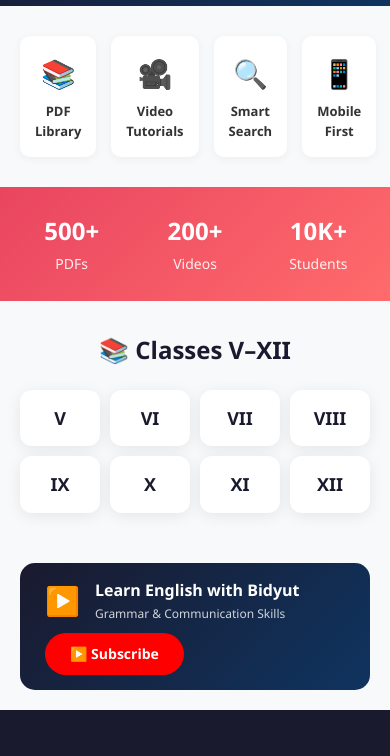
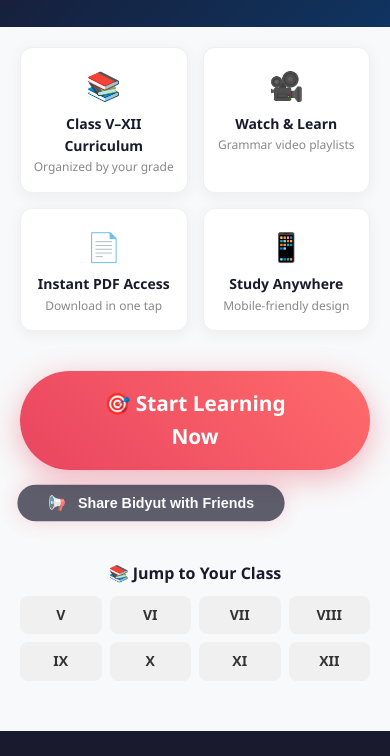
Before and after one commit to pbwsantu-collab/bidyut-, a plain HTML site: page index.html in a window 390 px wide. Shown: the part 439-1195 px from the top of the page. Drawn offline with Linux system fonts and the light colour scheme.

Commit message:
Revamp index.html with new title and styles
Updated title and enhanced layout with new styles. Added features for better user interaction and mobile responsiveness.

```diff
--- a/index.html
+++ b/index.html
@@ -3,8 +3,115 @@
 <head>
     <meta charset="UTF-8">
     <meta name="viewport" content="width=device-width, initial-scale=1.0">
-    <title>Bidyut - Learn English</title>
+    <title>Bidyut - Master English Grammar</title>
     <link rel="stylesheet" href="style.css">
+    <style>
+        /* Compact layout overrides */
+        .hero {
+            padding: 40px 20px 20px;
+            min-height: auto;
+        }
+        .hero-content {
+            max-width: 700px;
+        }
+        .hero h1 {
+            font-size: 2.5rem;
+            margin-bottom: 10px;
+        }
+        .benefits-grid {
+            display: grid;
+            grid-template-columns: repeat(auto-fit, minmax(150px, 1fr));
+            gap: 15px;
+            max-width: 900px;
+            margin: 20px auto;
+            padding: 0 20px;
+        }
+        .benefit-item {
+            background: #fff;
+            padding: 15px 10px;
+            border-radius: 12px;
+            text-align: center;
+            box-shadow: 0 3px 15px rgba(0,0,0,0.06);
+            border: 1px solid #f0f0f0;
+        }
+        .benefit-item .icon { font-size: 28px; display: block; margin-bottom: 5px; }
+        .benefit-item .label { font-size: 14px; font-weight: 600; color: #1a1a2e; }
+        .benefit-item .desc { font-size: 12px; color: #888; margin: 0; }
+        .cta-section {
+            text-align: center;
+            padding: 20px 20px 30px;
+        }
+        .btn-killer {
+            display: inline-block;
+            padding: 16px 60px;
+            font-size: 1.3rem;
+            font-weight: 700;
+            color: #fff;
+            background: linear-gradient(45deg, #e94560, #ff6b6b);
+            border: none;
+            border-radius: 50px;
+            text-decoration: none;
+            box-shadow: 0 8px 30px rgba(233, 69, 96, 0.4);
+            transition: transform 0.2s, box-shadow 0.2s;
+        }
+        .btn-killer:hover {
+            transform: scale(1.05);
+            box-shadow: 0 12px 40px rgba(233, 69, 96, 0.6);
+        }
+
+        /* ===== BLINKING SHARE LINK ===== */
+        .share-container {
+            margin-top: 15px;
+            text-align: center;
+        }
+        .share-link {
+            display: inline-block;
+            padding: 10px 30px;
+            background: #1a1a2e;
+            color: #fff;
+            border-radius: 50px;
+            text-decoration: none;
+            font-size: 14px;
+            font-weight: 600;
+            cursor: pointer;
+            border: none;
+            transition: background 0.3s;
+            animation: blinkPulse 2s infinite;
+        }
+        .share-link:hover {
+            background: #0f3460;
+        }
+        .share-link .icon {
+            margin-right: 8px;
+        }
+        .share-feedback {
+            display: inline-block;
+            margin-left: 10px;
+            font-size: 14px;
+            color: #25D366;
+            font-weight: 600;
+            opacity: 0;
+            transition: opacity 0.3s;
+        }
+        .share-feedback.show {
+            opacity: 1;
+        }
+
+        @keyframes blinkPulse {
+            0% { opacity: 1; transform: scale(1); }
+            50% { opacity: 0.7; transform: scale(1.02); box-shadow: 0 0 20px rgba(233, 69, 96, 0.3); }
+            100% { opacity: 1; transform: scale(1); }
+        }
+
+        /* Hide old sections we don't need */
+        .features, .stats, .classes, .grammar-featured, [style*="YouTube"], .youtube-section {
+            display: none !important;
+        }
+        /* Keep footer clean */
+        .footer {
+            margin-top: 20px;
+        }
+    </style>
 </head>
 <body>
 
@@ -22,81 +129,63 @@
     </div>
 </nav>
 
-<!-- ===== CONCISE HERO ===== -->
-<section class="hero" style="padding:50px 20px;">
+<!-- ===== KILLER HERO ===== -->
+<section class="hero">
     <div class="hero-content">
-        <h1>📖 Welcome to <span>Bidyut</span></h1>
-        <p style="font-size:18px;">Learn English Grammar & More — Free for Classes V–XII.</p>
-        <div class="hero-buttons">
-            <a href="library.html" class="btn-primary">📚 Library</a>
-            <a href="videos.html" class="btn-secondary">🎥 Videos</a>
-            <a href="contact.html" class="btn-secondary" style="border-color:#e94560; color:#e94560;">📞 Contact</a>
-        </div>
+        <h1>Master English Grammar & Ace Your Exams — <span>Free.</span></h1>
+        <p style="font-size: 1.2rem; color: #555; margin-bottom: 10px;">Class V–XII study materials, video playlists, and PDFs—all in one place.</p>
     </div>
 </section>
 
-<!-- ===== QUICK FEATURES (4 ICON CARDS) ===== -->
-<section style="padding:30px 20px; max-width:1000px; margin:0 auto;">
-    <div style="display:grid; grid-template-columns:repeat(4, 1fr); gap:15px; text-align:center;">
-        <div style="background:#fff; padding:15px; border-radius:10px; box-shadow:0 2px 10px rgba(0,0,0,0.05);">
-            <span style="font-size:28px;">📚</span>
-            <p style="margin:5px 0 0; font-size:13px; font-weight:bold;">PDF Library</p>
-        </div>
-        <div style="background:#fff; padding:15px; border-radius:10px; box-shadow:0 2px 10px rgba(0,0,0,0.05);">
-            <span style="font-size:28px;">🎥</span>
-            <p style="margin:5px 0 0; font-size:13px; font-weight:bold;">Video Tutorials</p>
-        </div>
-        <div style="background:#fff; padding:15px; border-radius:10px; box-shadow:0 2px 10px rgba(0,0,0,0.05);">
-            <span style="font-size:28px;">🔍</span>
-            <p style="margin:5px 0 0; font-size:13px; font-weight:bold;">Smart Search</p>
-        </div>
-        <div style="background:#fff; padding:15px; border-radius:10px; box-shadow:0 2px 10px rgba(0,0,0,0.05);">
-            <span style="font-size:28px;">📱</span>
-            <p style="margin:5px 0 0; font-size:13px; font-weight:bold;">Mobile First</p>
-        </div>
+<!-- ===== BULLET POINTS OF VALUE ===== -->
+<div class="benefits-grid">
+    <div class="benefit-item">
+        <span class="icon">📚</span>
+        <div class="label">Class V–XII Curriculum</div>
+        <p class="desc">Organized by your grade</p>
     </div>
-</section>
+    <div class="benefit-item">
+        <span class="icon">🎥</span>
+        <div class="label">Watch & Learn</div>
+        <p class="desc">Grammar video playlists</p>
+    </div>
+    <div class="benefit-item">
+        <span class="icon">📄</span>
+        <div class="label">Instant PDF Access</div>
+        <p class="desc">Download in one tap</p>
+    </div>
+    <div class="benefit-item">
+        <span class="icon">📱</span>
+        <div class="label">Study Anywhere</div>
+        <p class="desc">Mobile-friendly design</p>
+    </div>
+</div>
 
-<!-- ===== STATS (Compact) ===== -->
-<section style="background:linear-gradient(135deg, #e94560, #ff6b6b); padding:25px 20px; color:#fff;">
-    <div style="max-width:900px; margin:0 auto; display:grid; grid-template-columns:repeat(3, 1fr); gap:20px; text-align:center;">
-        <div><span style="font-size:24px; font-weight:bold;">500+</span><br><span style="font-size:14px; opacity:0.9;">PDFs</span></div>
-        <div><span style="font-size:24px; font-weight:bold;">200+</span><br><span style="font-size:14px; opacity:0.9;">Videos</span></div>
-        <div><span style="font-size:24px; font-weight:bold;">10K+</span><br><span style="font-size:14px; opacity:0.9;">Students</span></div>
+<!-- ===== ONE OBVIOUS BUTTON ===== -->
+<div class="cta-section">
+    <a href="library.html" class="btn-killer">🎯 Start Learning Now</a>
+
+    <!-- ===== BLINKING SHARE LINK ===== -->
+    <div class="share-container">
+        <button class="share-link" onclick="copyShareLink()">
+            <span class="icon">📢</span> Share Bidyut with Friends
+        </button>
+        <span class="share-feedback" id="shareFeedback">✅ Copied!</span>
     </div>
-</section>
+</div>
 
-<!-- ===== CLASSES (Compact Grid) ===== -->
-<section class="classes" style="padding:30px 20px;">
-    <div class="section-title" style="margin-bottom:20px;">
-        <h2 style="font-size:24px;">📚 Classes V–XII</h2>
-    </div>
-    <div class="class-grid" style="grid-template-columns:repeat(4, 1fr); gap:10px;">
-        <a href="library.html?class=5" class="class-card" style="padding:12px;">V</a>
-        <a href="library.html?class=6" class="class-card" style="padding:12px;">VI</a>
-        <a href="library.html?class=7" class="class-card" style="padding:12px;">VII</a>
-        <a href="library.html?class=8" class="class-card" style="padding:12px;">VIII</a>
-        <a href="library.html?class=9" class="class-card" style="padding:12px;">IX</a>
-        <a href="library.html?class=10" class="class-card" style="padding:12px;">X</a>
-        <a href="library.html?class=11" class="class-card" style="padding:12px;">XI</a>
-        <a href="library.html?class=12" class="class-card" style="padding:12px;">XII</a>
-    </div>
-</section>
-
-<!-- ===== YOUTUBE CHANNEL (Compact Bar) ===== -->
-<section style="padding:20px; max-width:1000px; margin:0 auto;">
-    <div style="background:linear-gradient(135deg, #1a1a2e, #0f3460); border-radius:15px; padding:15px 25px; display:flex; align-items:center; justify-content:space-between; flex-wrap:wrap; gap:10px;">
-        <div style="display:flex; align-items:center; gap:15px; color:#fff;">
-            <span style="font-size:28px;">▶️</span>
-            <div>
-                <span style="font-weight:bold; font-size:16px;">Learn English with Bidyut</span>
-                <span style="display:block; font-size:12px; opacity:0.8;">Grammar & Communication Skills</span>
-            </div>
-        </div>
-        <a href="https://www.youtube.com/@LearnEngwithBidyut" target="_blank"
-           style="background:#ff0000; color:#fff; padding:10px 25px; border-radius:50px; text-decoration:none; font-weight:bold; font-size:14px;">
-            ▶️ Subscribe
-        </a>
+<!-- ===== COMPACT CLASS GRID ===== -->
+<section style="max-width: 700px; margin: 0 auto; padding: 10px 20px 30px;">
+    <p style="text-align:center; font-weight:600; color:#1a1a2e; margin-bottom:10px;">📚 Jump to Your Class</p>
+    <div style="display:grid; grid-template-columns:repeat(4, 1fr); gap:8px; max-width:500px; margin:0 auto;">
+        <a href="library.html?class=5" style="background:#f0f0f0; padding:8px; border-radius:8px; text-align:center; text-decoration:none; color:#333; font-size:14px; font-weight:bold;">V</a>
+        <a href="library.html?class=6" style="background:#f0f0f0; padding:8px; border-radius:8px; text-align:center; text-decoration:none; color:#333; font-size:14px; font-weight:bold;">VI</a>
+        <a href="library.html?class=7" style="background:#f0f0f0; padding:8px; border-radius:8px; text-align:center; text-decoration:none; color:#333; font-size:14px; font-weight:bold;">VII</a>
+        <a href="library.html?class=8" style="background:#f0f0f0; padding:8px; border-radius:8px; text-align:center; text-decoration:none; color:#333; font-size:14px; font-weight:bold;">VIII</a>
+        <a href="library.html?class=9" style="background:#f0f0f0; padding:8px; border-radius:8px; text-align:center; text-decoration:none; color:#333; font-size:14px; font-weight:bold;">IX</a>
+        <a href="library.html?class=10" style="background:#f0f0f0; padding:8px; border-radius:8px; text-align:center; text-decoration:none; color:#333; font-size:14px; font-weight:bold;">X</a>
+        <a href="library.html?class=11" style="background:#f0f0f0; padding:8px; border-radius:8px; text-align:center; text-decoration:none; color:#333; font-size:14px; font-weight:bold;">XI</a>
+        <a href="library.html?class=12" style="background:#f0f0f0; padding:8px; border-radius:8px; text-align:center; text-decoration:none; color:#333; font-size:14px; font-weight:bold;">XII</a>
     </div>
 </section>
 
@@ -105,7 +194,7 @@
     <div class="footer-content">
         <div class="footer-section">
             <h3>📚 Bidyut</h3>
-            <p style="font-size:13px;">Free learning for Classes V–XII.</p>
+            <p style="font-size:13px;">Free English learning for Classes V–XII.</p>
         </div>
         <div class="footer-section">
             <h4>Quick Links</h4>
@@ -125,6 +214,37 @@
     </div>
 </footer>
 
-<script src="script.js"></script>
+<script>
+// ===== SHARE LINK FUNCTION =====
+function copyShareLink() {
+    const url = window.location.href;
+    navigator.clipboard.writeText(url).then(() => {
+        const feedback = document.getElementById('shareFeedback');
+        feedback.classList.add('show');
+        setTimeout(() => {
+            feedback.classList.remove('show');
+        }, 3000);
+    }).catch(() => {
+        // Fallback for older browsers
+        const input = document.createElement('input');
+        input.value = url;
+        document.body.appendChild(input);
+        input.select();
+        document.execCommand('copy');
+        document.body.removeChild(input);
+        const feedback = document.getElementById('shareFeedback');
+        feedback.classList.add('show');
+        setTimeout(() => {
+            feedback.classList.remove('show');
+        }, 3000);
+    });
+}
+
+// ===== MOBILE MENU TOGGLE =====
+function toggleMenu() {
+    document.querySelector('.nav-menu').classList.toggle('open');
+}
+</script>
+
 </body>
 </html>
```
